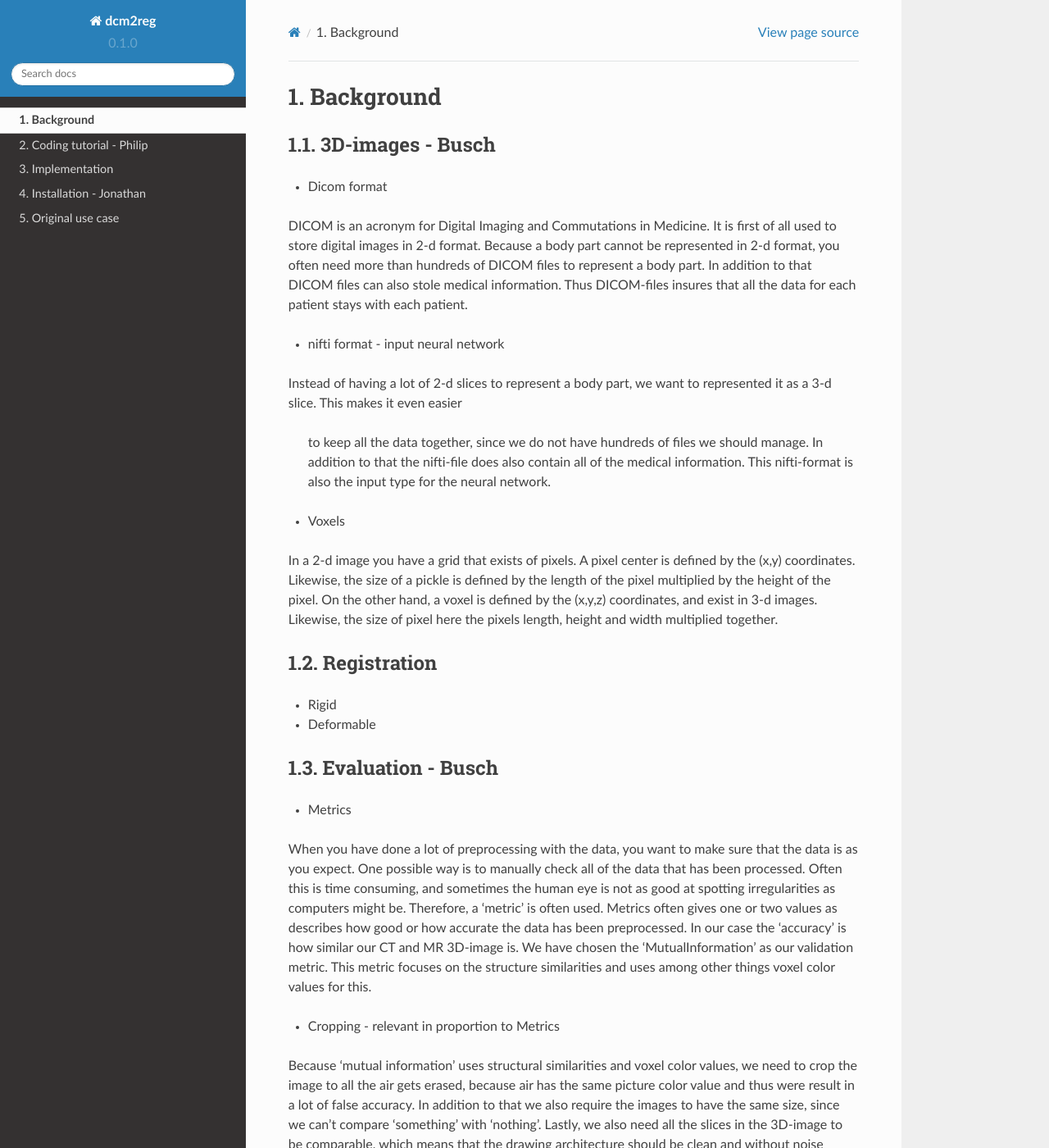
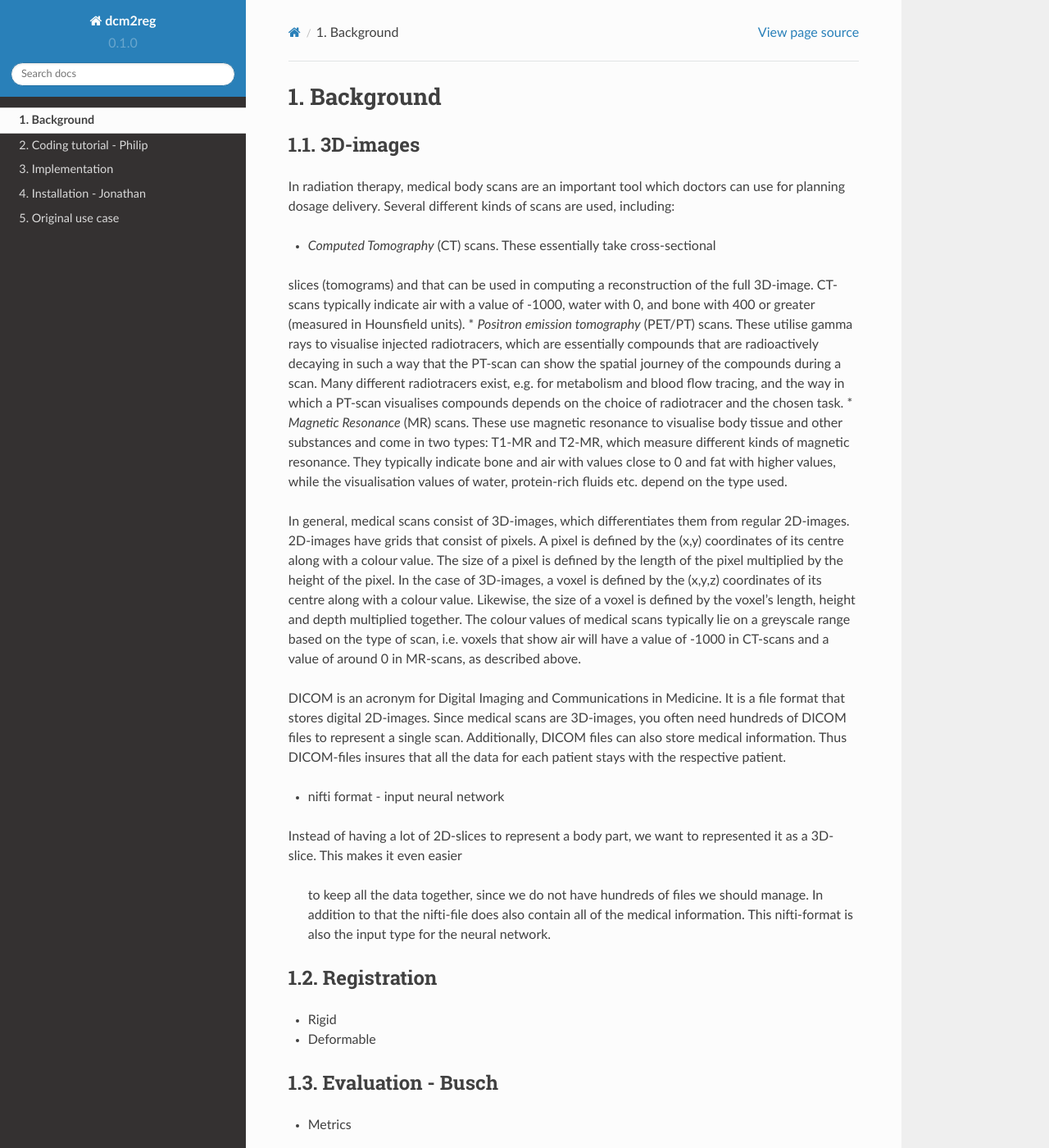
Before and after one commit to Dokkedal/dcm2reg, a Sphinx documentation site: the page built from docs/source/background.rst, in a window 1280 px wide and 1400 px high. Shown: the whole window at 82% size. Built offline with Sphinx 7.4.7 and the Read the Docs theme 2.0.0, drawn with Linux system fonts in a browser that asks for light colours.

Commit message:
wrote background and front page

```diff
--- a/docs/source/background.rst
+++ b/docs/source/background.rst
@@ -2,33 +2,63 @@
 Background
 **********
 
-3D-images - Busch
+3D-images
 ==========
+..
+    * Medical scans
 
-* Dicom format
-DICOM is an acronym for Digital Imaging and Commutations in Medicine.
-It is first of all used to store digital images in 2-d format.
-Because a body part cannot be represented in 2-d format, you often
-need more than hundreds of DICOM files to represent a body part.
-In addition to that DICOM files can also stole medical information.
-Thus DICOM-files insures that all the data for each patient stays with
-each patient.
+In radiation therapy, medical body scans are an important tool which
+doctors can use for planning dosage delivery. Several different kinds
+of scans are used, including:
+
+* *Computed Tomography* (CT) scans. These essentially take cross-sectional
+slices (tomograms) and that can be used in computing a reconstruction of
+the full 3D-image. CT-scans typically indicate air with a value of -1000,
+water with 0, and bone with 400 or greater (measured in Hounsfield units).
+* *Positron emission tomography* (PET/PT) scans. These utilise gamma rays to
+visualise injected radiotracers, which are essentially compounds that are
+radioactively decaying in such a way that the PT-scan can show the spatial
+journey of the compounds during a scan. Many different radiotracers exist,
+e.g. for metabolism and blood flow tracing, and the way in which a PT-scan
+visualises compounds depends on the choice of radiotracer and the chosen task.
+* *Magnetic Resonance* (MR) scans. These use magnetic resonance to visualise
+body tissue and other substances and come in two types: T1-MR and T2-MR,
+which measure different kinds of magnetic resonance. They typically indicate
+bone and air with values close to 0 and fat with higher values, while the
+visualisation values of water, protein-rich fluids etc. depend on the type used.
+
+..
+    * Voxels
+
+In general, medical scans consist of 3D-images, which differentiates them from
+regular 2D-images. 2D-images have grids that consist of pixels. A pixel is
+defined by the (x,y) coordinates of its centre along with a colour value.
+The size of a pixel is defined by the length of the pixel multiplied by the
+height of the pixel. In the case of 3D-images, a voxel is defined by the (x,y,z)
+coordinates of its centre along with a colour value. Likewise, the size
+of a voxel is defined by the voxel's length, height and depth multiplied together.
+The colour values of medical scans typically lie on a greyscale range based on
+the type of scan, i.e. voxels that show air will have a value of -1000 in CT-scans
+and a value of around 0 in MR-scans, as described above.
+
+..
+    * Dicom format
+
+DICOM is an acronym for Digital Imaging and Communications in Medicine.
+It is a file format that stores digital 2D-images. Since medical scans are 3D-images,
+you often need hundreds of DICOM files to represent a single scan. Additionally,
+DICOM files can also store medical information. Thus DICOM-files insures that all
+the data for each patient stays with the respective patient.
 
 * nifti format - input neural network
-Instead of having a lot of 2-d slices to represent a body part,
-we want to represented it as a 3-d slice. This makes it even easier
+Instead of having a lot of 2D-slices to represent a body part,
+we want to represented it as a 3D-slice. This makes it even easier
  to keep all the data together, since we do not have hundreds of files
  we should manage. In addition to that the nifti-file does also contain
  all of the medical information. This nifti-format is also the input type
  for the neural network.
 
-* Voxels
-In a 2-d image you have a grid that exists of pixels. A pixel center is
-defined by the (x,y) coordinates. Likewise, the size of a pickle is
-defined by the length of the pixel multiplied by the height of the pixel.
-On the other hand, a voxel is defined by the (x,y,z) coordinates, and exist
-in 3-d images. Likewise, the size of pixel here the pixels length, height
-and width multiplied together.
+
 
 
 Registration
--- a/docs/source/index.rst
+++ b/docs/source/index.rst
@@ -31,8 +31,9 @@
 The contributions of the data science students can be generally summarised as
 follows:
 
-* Splitting the conversion script into several restructured ones and exporting
-scan selections to an Excel-file to allow for manual checking and control.
+* Splitting the conversion script written by Jintao into several restructured
+ones and exporting scan selections to an Excel-file to allow for manual checking
+and control.
 * Flagging issues with scans for conversion.
 * Handling errors and changing decisions for scan selection.
 * Writing functions to evaluate registration of images based on a metric score.
```
